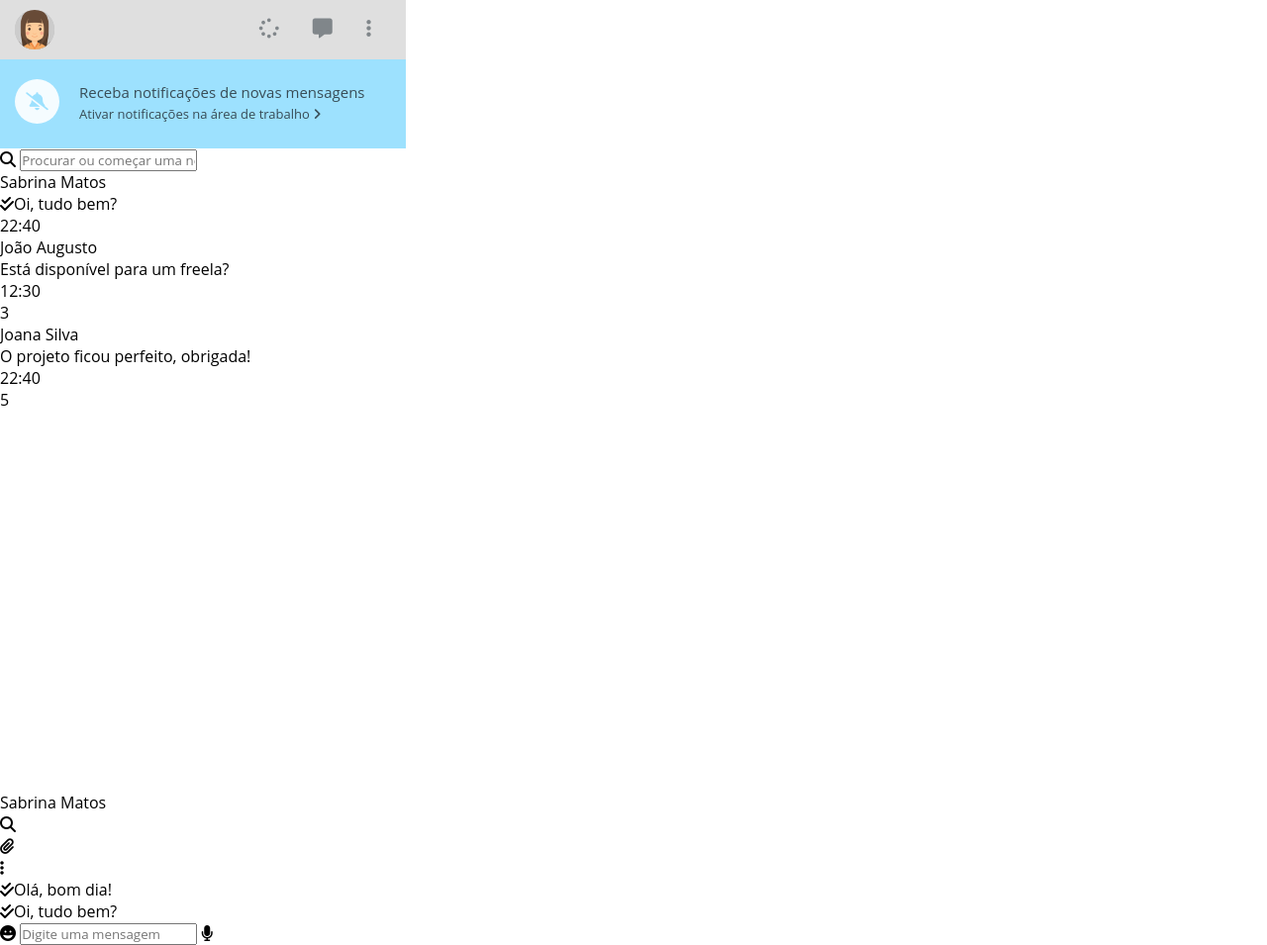
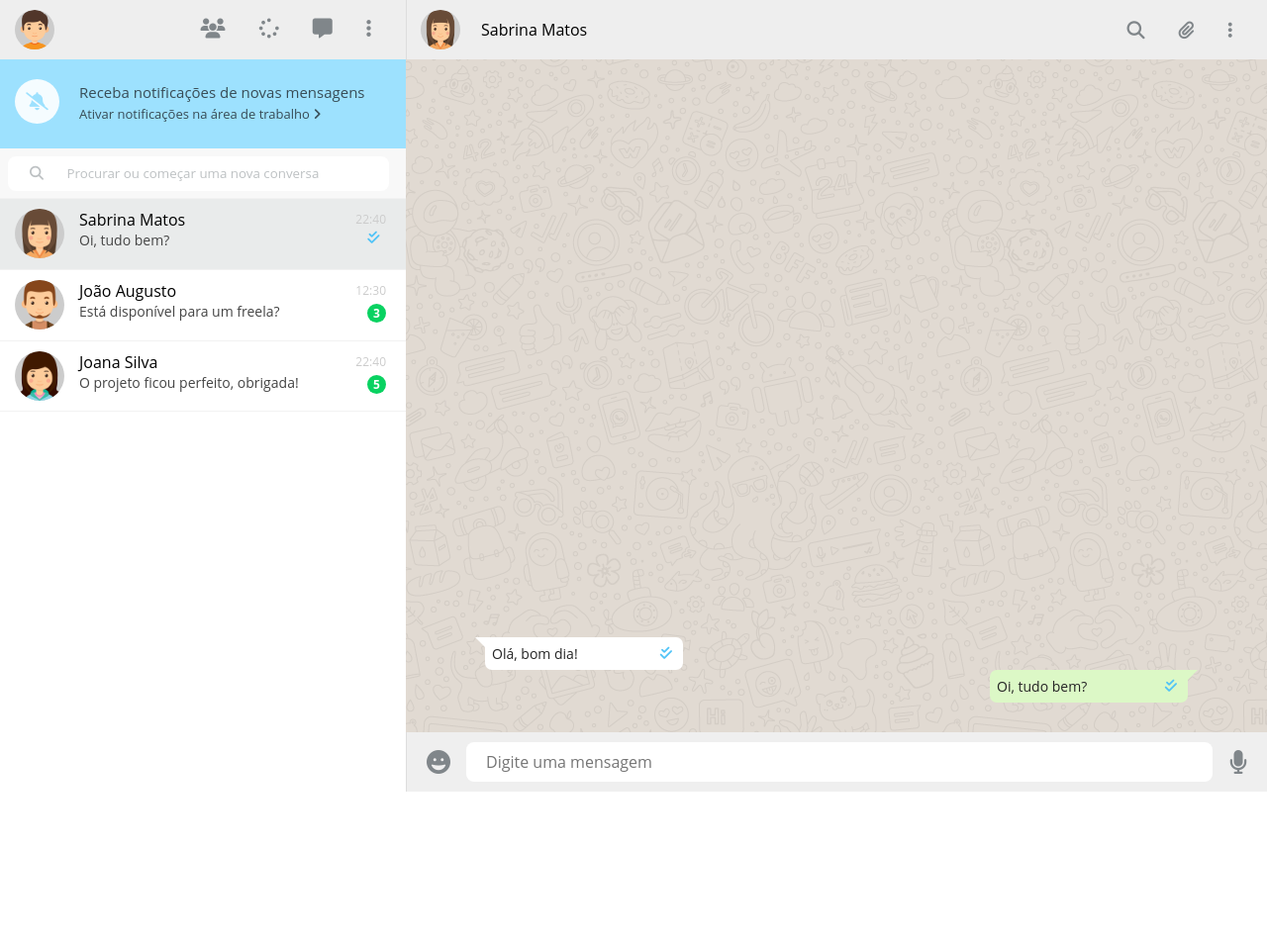
Before and after one commit to n4ju15/whatsapp-web, a plain HTML site: page index.html in a window 1280 px wide. Shown: the whole page at 99% size. After the commit the page ends 800 px from the top, so only its background shows below. Drawn offline with Linux system fonts and the light colour scheme.

Commit message:
Estilos CSS pt.2
Shortcut icon

```diff
--- a/index.html
+++ b/index.html
@@ -7,7 +7,7 @@
     <meta http-equiv="X-UA-Compatible" content="IE=edge">
     <meta name="viewport" content="width=device-width, initial-scale=1.0">
     <link rel="stylesheet" href="./styles.css">
-    <link rel="shortcut icon" href="./assets/avatar1.png">
+    <link rel="shortcut icon" href="./assets/icons8-whatsapp-48.png">
     <title>WhatsApp Web</title>
     <script src="https://kit.fontawesome.com/f08420f9a0.js" crossorigin="anonymous"></script>
 </head>
@@ -18,6 +18,7 @@
             <div class="toolbar-container">
                 <img class="user-photo" src="./assets/avatar1.png" alt="avatar">
                 <div class="auxicons-toolbar-container">
+                    <i class="fa-solid fa-users"></i>
                     <i class="fas fa-spinner"></i>
                     <i class="fas fa-comment-alt"></i>
                     <i class="fas fa-ellipsis-v"></i>
--- a/styles.css
+++ b/styles.css
@@ -31,7 +31,7 @@ ul {
 .toolbar-container {
     width: 100%;
     height: 60px;
-    background-color: #dfdfdf;
+    background-color: #EEE;
 }
 
 .user-photo {
@@ -57,6 +57,7 @@ ul {
     margin-right: 15px;
     cursor: pointer;
 }
+
 
 /* Container de notificações */
 
@@ -100,3 +101,290 @@ ul {
 .activate-notification i {
     font-weight: 900;
 }
+
+
+/* Search Container */
+
+.search-container {
+    height: 50px;
+    width: 100%;
+    padding-left: 7.5px;
+    padding-top: 7.5px;
+    background-color: #F8F8F8;
+    position: relative;
+    color: #bdc1c3;
+}
+
+#contact-search {
+    position: absolute;
+    left: 30px;
+    top: 18px;
+    font-size: 14px;
+}
+
+#search {
+    border: none;
+    height: 35px;
+    width: 385px;
+    padding-left: 60px;
+    border-radius: 8px;
+    background-color: #fff;
+}
+
+#search::placeholder {
+    color: #bdc1c3;
+}
+
+
+/* contacts container */
+
+.contacts-container {
+    height: auto;
+    background-color: #fff;
+}
+
+.contact-box {
+    cursor: pointer;
+    height: 72px;
+    background-color: #fff;
+    border-top: 1px solid #f2f2f2;
+    position: relative;
+}
+
+.contact-box:last-child {
+    border-bottom: 1px solid #f2f2f2;
+}
+
+.contact-box:hover {
+    background-color: #f4f5f5;
+}
+
+.active-chat {
+    background-color: #E9EBEB;;
+}
+
+.active-chat.contact-box:hover {
+    background-color: #E9EBEB;
+} /* Faz o hover nos outros dois chats, mas não faz no chat ativo*/
+
+.contact-box .user-photo {
+    width: 50px;
+}
+
+.user-info {
+    margin-left: 80px;
+    padding-top: 10px;
+    display: inline-block;
+}
+
+.user-info p, .message-info p {
+    margin: 0;
+}
+
+.user-name {
+    font-size: 16px;
+    color: #000;
+    margin-bottom: 12px;
+}
+
+.user-messagepreview {
+    font-size: 14px;
+    color: #454545;
+}
+
+.fa-check-double {
+    margin-left: 200px;
+    color: #4fc3f7;
+    float: right;
+    height: 35px;
+    line-height: 35px;
+}
+
+.message-info {
+    position: absolute;
+    top: 12px;
+    right: 20px;
+    display: inline-block;
+}
+
+.message-info .message-time {
+    font-size: 12px;
+    margin-bottom: 5px;
+    color: #ccc;
+}
+
+.message-pending {
+    background-color: #09d261;
+    color: #fff;
+    width: 19px;
+    height: 19px;
+    line-height: 19px;
+    font-size: 12px;
+    font-weight: bold;
+    border-radius: 50%;
+    text-align: center;
+    float: right;
+}
+
+/* Chat */
+
+.chat-container {
+    position: absolute;
+    top: 0;
+    left: 410px;
+    width: calc(100% - 410px);
+    height: 100%;
+    background-color: #ccc;
+}
+
+/* Chat navbar */
+
+.chat-navbar {
+    height: 60px;
+    background-color: #EEE;
+    border-left: 1px solid #ddd;
+    padding-left: 75px;
+}
+
+.chat-navbar p {
+    margin: 0;
+}
+
+.contactinfo-container {
+    display: inline-block;
+}
+
+.contactinfo-container .user-name {
+    font-size: 16px;
+    height: 60px;
+    line-height: 60px;
+}
+
+.chattools-container {
+    float: right;
+    display: inline-block;
+    height: 60px;
+    line-height: 60px;
+    margin-right: 20px;
+}
+
+.chattools-container li {
+    display: inline-block;
+    margin-left: 15px;
+    margin-right: 15px;
+    font-size: 18px;
+    color: #80868A;
+    cursor: pointer;
+}
+
+/* Mensagens */
+
+.messages-container {
+    background-color: #e1dad2;
+    height: calc(100% - 120px);
+    position: relative;
+}
+
+.messages-container p {
+    margin: 0;
+}
+
+.bg-image {
+	background-image: url('assets/background_whats.png');
+	background-repeat: repeat;
+	opacity: .06;
+	width: 100%;
+	height: 100%;
+}
+
+.chat-messages {
+    position: absolute;
+    left: 0;
+    bottom: 0;
+    width: 100%;
+    height: auto;
+    padding: 30px 80px;
+}
+
+.chat-messages p {
+  display: block;
+  color: #262626;
+  font-size: 14px;
+  padding: 7px;
+  border-radius: 7px;
+  position: relative;
+  width: 200px;
+}
+
+.guest-message {
+    background-color: #fff;
+}
+
+.guest-message::before {
+    content: "";
+    width: 0;
+    height: 0;
+    border-bottom: 17px solid transparent;
+    border-right: 17px solid #fff;
+    position: absolute;
+    top: 0;
+    left: -10px;
+}
+
+.chat-messages .fa-check-double {
+    height: 10px;
+    line-height: 10px;
+    margin: 4px;
+}
+
+.user-message {
+    background-color: #dcf8c6;
+    float: right;
+}
+
+.user-message::after {
+    content: "";
+    width: 0;
+    height: 0;
+    border-bottom: 17px solid transparent;
+    border-left: 17px solid #dcf8c6;
+    position: absolute;
+    top: 0;
+    right: -10px;
+}
+
+/* Enviar mensagens */
+
+.sendmessage-container {
+    background-color: #efefef;
+    border-left: 1px solid #ddd;
+    height: 60px;
+    padding-left: 20px;
+    padding-right: 20px;
+    position: relative;
+}
+
+#chatmessage {
+    position: absolute;
+    top: 10px;
+    left: 60px;
+    background-color: #fff;
+    border: none;
+    height: 40px;
+    border-radius: 8px;
+    padding-left: 20px;
+    font-size: 16px;
+    width: calc(100% - 115px);
+}
+
+.sendmessage-container i {
+    font-size: 24px;
+    color: #80868a;
+    cursor: pointer;
+    height: 60px;
+    line-height: 60px;
+}
+
+.fa-microphone {
+    float: right;
+}
```
Also changed, not shown: assets/icons8-whatsapp-48.png (added).
